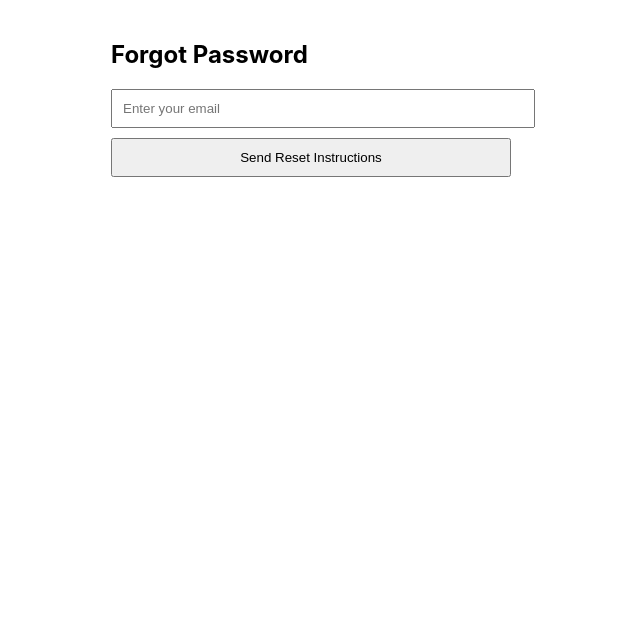
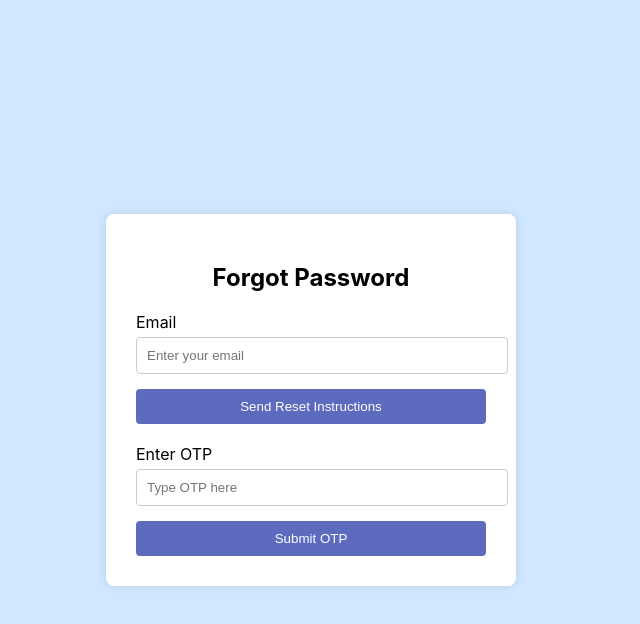
Before and after one commit to springboardmentor9515a-collab/team_03, a React (Create React App) app in the folder frontend/: page /forgot-password in a window 1280 px wide. Shown: the top 624 px of the page, without its empty margins (329-969 px from the left). Built offline with nearby package versions, Linux system fonts and the light colour scheme.

Commit message:
Update ForgotPassword.js

```diff
--- a/frontend/src/pages/ForgotPassword.js
+++ b/frontend/src/pages/ForgotPassword.js
@@ -1,33 +1,67 @@
+
 import React, { useState } from "react";
 
 function ForgotPassword() {
   const [email, setEmail] = useState("");
+  const [otp, setOtp] = useState("");
   const [msg, setMsg] = useState("");
 
-  const handleSubmit = async (e) => {
+  const handleEmailSubmit = async (e) => {
     e.preventDefault();
-    // TODO: Call your backend API to send password reset email
-    // For now, just simulate success
+    // TODO: API call to send reset instructions
     setMsg(`If an account with ${email} exists, reset instructions were sent.`);
   };
 
+  const handleOtpSubmit = async (e) => {
+    e.preventDefault();
+    // TODO: API call to verify OTP
+    setMsg(`OTP ${otp} submitted for verification.`);
+  };
+
   return (
-    <div style={{ padding: "20px", maxWidth: "400px", margin: "auto" }}>
-      <h2>Forgot Password</h2>
-      <form onSubmit={handleSubmit}>
+    <div style={{ backgroundColor: "#d0e7ff", height: "100vh", display: "flex", justifyContent: "center", alignItems: "center" }}>
+      <div style={{ backgroundColor: "#fff", borderRadius: "8px", padding: "30px", width: "350px", boxShadow: "0 0 10px rgba(0,0,0,0.1)" }}>
+
+        <h2 style={{ marginBottom: "20px", textAlign: "center" }}>Forgot Password</h2>
+
+        <form onSubmit={handleEmailSubmit}>
+          <label htmlFor="email" style={{ display: "block", marginBottom: "5px" }}>
+            Email
+          </label>
           <input
+            id="email"
             type="email"
             placeholder="Enter your email"
-          required
             value={email}
             onChange={(e) => setEmail(e.target.value)}
-          style={{ width: "100%", padding: "10px", marginBottom: "10px" }}
+            required
+            style={{ width: "100%", padding: "10px", marginBottom: "15px", borderRadius: "4px", border: "1px solid #ccc" }}
           />
-        <button type="submit" style={{ width: "100%", padding: "10px" }}>
+          <button type="submit" style={{ width: "100%", padding: "10px", backgroundColor: "#5c6bbeff", color: "#fff", border: "none", borderRadius: "4px" }}>
             Send Reset Instructions
           </button>
         </form>
-      <p style={{ marginTop: "10px", color: "green" }}>{msg}</p>
+
+        <form onSubmit={handleOtpSubmit} style={{ marginTop: "20px" }}>
+          <label htmlFor="otp" style={{ display: "block", marginBottom: "5px" }}>
+            Enter OTP
+          </label>
+          <input
+            id="otp"
+            type="text"
+            placeholder="Type OTP here"
+            value={otp}
+            onChange={(e) => setOtp(e.target.value)}
+            required
+            style={{ width: "100%", padding: "10px", marginBottom: "15px", borderRadius: "4px", border: "1px solid #ccc" }}
+          />
+          <button type="submit" style={{ width: "100%", padding: "10px", backgroundColor: "#5c6bbeff", color: "#fff", border: "none", borderRadius: "4px" }}>
+            Submit OTP
+          </button>
+        </form>
+
+        {msg && <p style={{ color: "green", marginTop: "15px", textAlign: "center" }}>{msg}</p>}
+      </div>
     </div>
   );
 }
```
Lines whose indentation alone changed are shown as unchanged.
